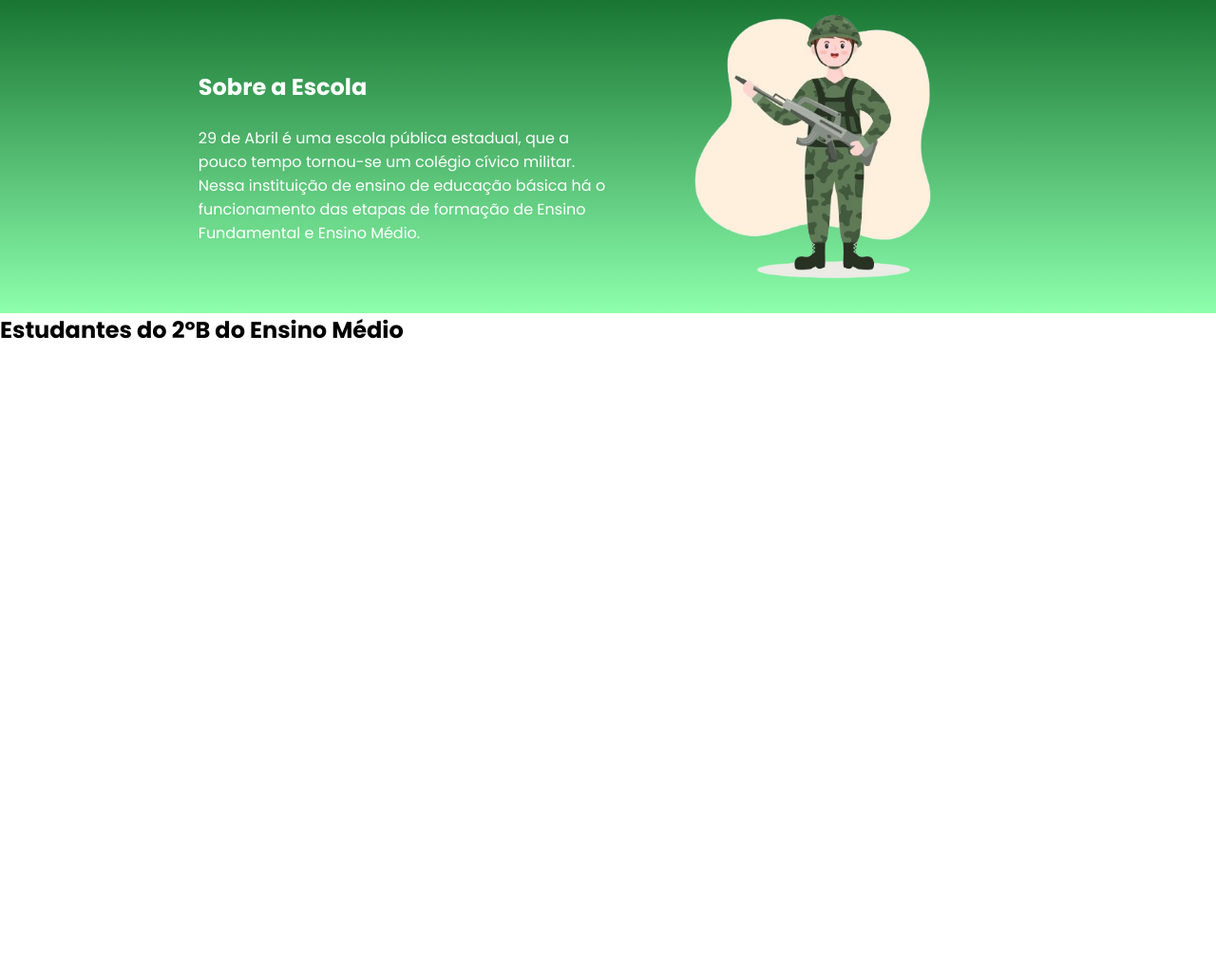
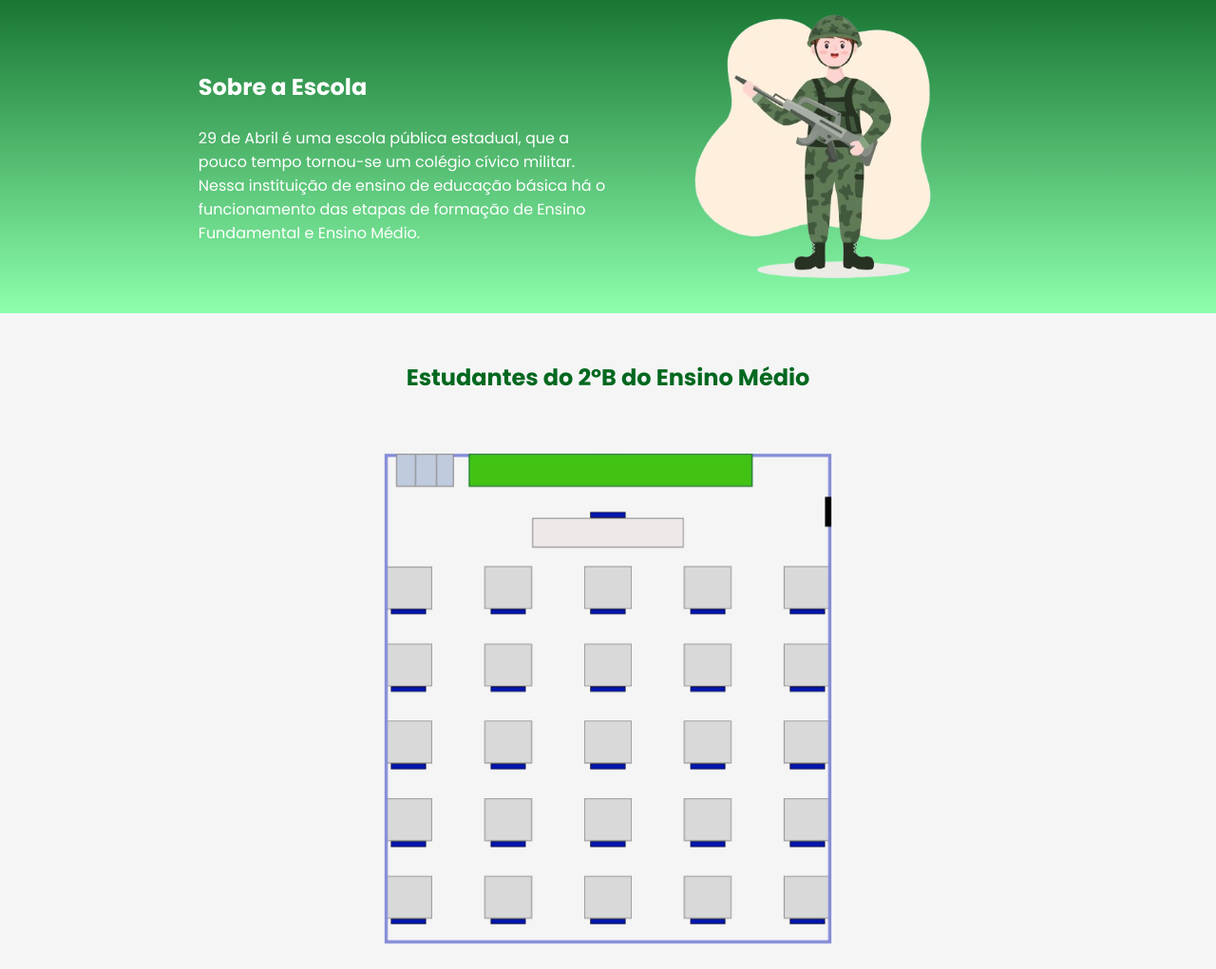
Before and after one commit to Juliacaroli/CECM-29-de-Abril, a plain HTML site: page index.html in a window 1280 px wide. Shown: the part 122-1143 px from the top of the page at 95% size. Before the commit the page ends 800 px from the top, so only its background shows below. Drawn offline with Linux system fonts and the light colour scheme.

Commit message:
finalizando

```diff
--- a/index.html
+++ b/index.html
@@ -26,9 +26,13 @@
         </div>
         <img class="escola-imagem" src="soldado.png" alt="soldado">
     </section>
+    <header class="estudante">
     <section class="estuante">
         <h2 class="estudante-titulo">Estudantes do 2ºB do Ensino Médio</h2>
-
+    <div class="estudantes-div">
+        <img class="estudante-imagem" src="IMG_0375.jpeg" alt="sala do 2°B">
+    </div>
+    </header>
     </section>
 </body>
 
--- a/style.css
+++ b/style.css
@@ -47,3 +47,21 @@ body{
 .escola-titulo{
     padding: 24px 0;
 }
+
+.estudante-imagem{
+    width: 500px;
+}
+
+.estudantes-div{
+    text-align: center;
+}
+
+.estudante-titulo{
+    text-align: center;
+    padding: 50px 0;
+    color: #02681f;
+}
+
+.estudante{
+    background-color: #F5F5F5;
+}
```
Also changed, not shown: soldado_mulher-removebg-preview.png (deleted).
